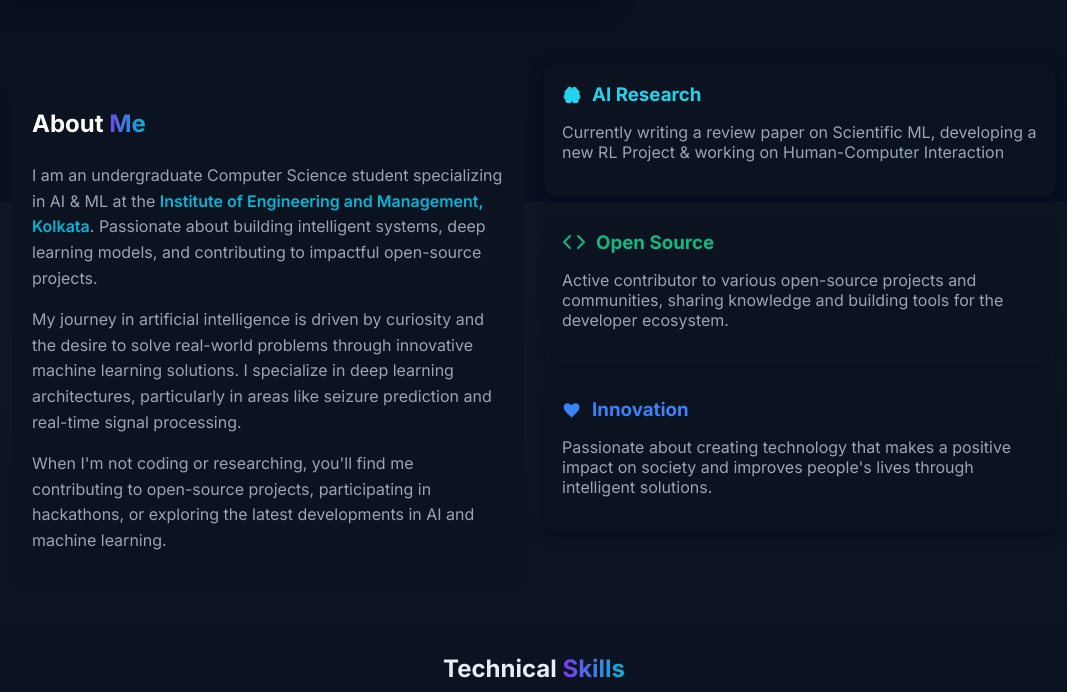
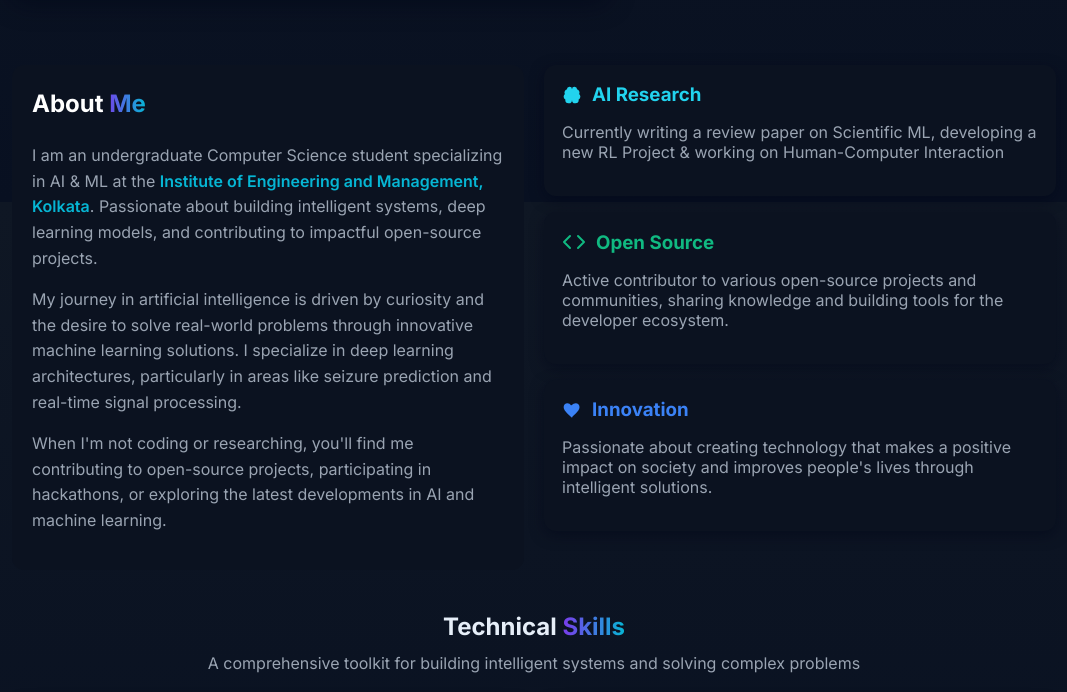
Before and after one commit to SupratikB23/SupratikB23.github.io, a plain HTML site: page index.html in a window 1280 px wide. Shown: the part 598-1290 px from the top of the page, without its empty margins (106-1173 px from the left). Drawn offline with Linux system fonts and the light colour scheme.

Commit message:
Update index.html

```diff
--- a/index.html
+++ b/index.html
@@ -73,9 +73,34 @@
 
 
     /* About Me */
-    section.about{padding:32px 0;display:grid;grid-template-columns:1fr 1fr;gap:20px}
-    .about-left{background:var(--card);padding:20px;border-radius:12px;line-height:1.6;color:var(--muted)}
-    h2 .accent{background:linear-gradient(90deg,var(--accent),#06b6d4);-webkit-background-clip:text;background-clip:text;color:transparent}
+    section.about {
+      padding:32px 0;
+      display:grid;
+      grid-template-columns:1fr 1fr;
+      gap:20px;
+    }
+
+    .about-left {
+      background:var(--card);
+      padding:20px;
+      border-radius:12px;
+      line-height:1.6;
+      color:var(--muted);
+    }
+
+    .about-left h2,
+    .about-left h3,
+    .about-left h4 {
+      margin-top:0;
+    }
+
+    h2 .accent {
+      background:linear-gradient(90deg,var(--accent),#06b6d4);
+      -webkit-background-clip:text;
+      background-clip:text;
+      color:transparent;
+    }
+
     .about-right{display:flex;flex-direction:column;gap:16px}
     .about-box{background:var(--card);padding:18px;border-radius:12px;box-shadow:0 4px 14px rgba(2,6,23,0.5)}
     .about-box h3{margin:0 0 8px;color:white}
@@ -230,7 +255,7 @@
     </section>
 
     <!-- TECHNICAL SKILLS Section -->
-    <section class="skills-section" style="padding:32px 0">
+    <section class="skills-section" style="padding:10px 0">
       <h2 style="text-align:center;margin:0 0 12px">Technical <span class="accent">Skills</span></h2>
       <p style="text-align:center;color:var(--muted);max-width:700px;margin:0 auto 28px">
         A comprehensive toolkit for building intelligent systems and solving complex problems
```
